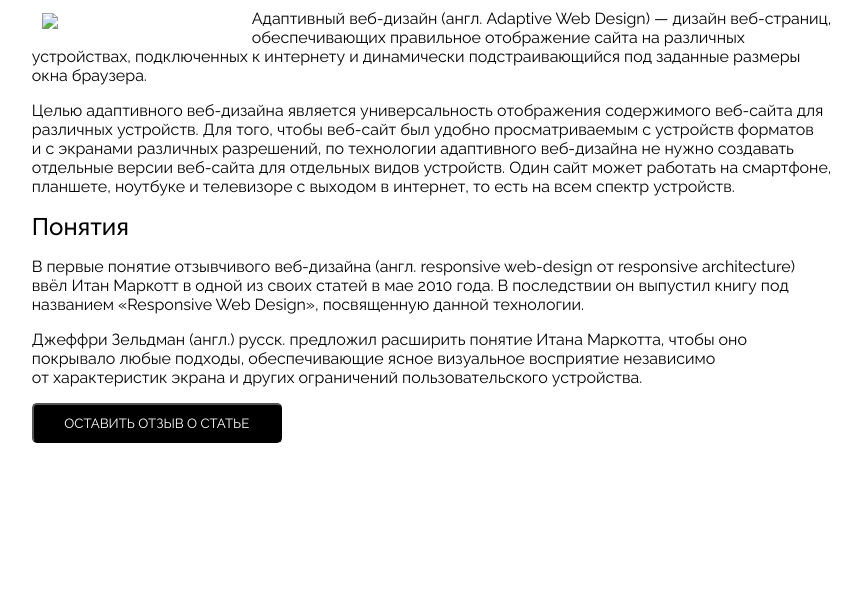
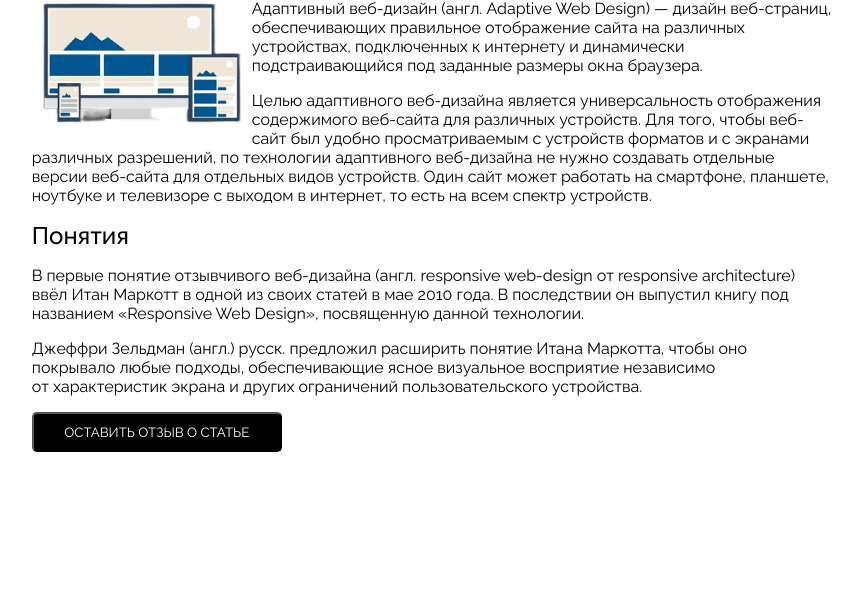
Before and after one commit to Lexglava/TZ, a plain HTML site: page index.html in a window 1280 px wide. Shown: the part 197-800 px from the top of the page, without its empty margins (197-1059 px from the left). Drawn offline with Linux system fonts and the light colour scheme; a web font is replaced by a local one.

Commit message:
Update index.html

```diff
--- a/index.html
+++ b/index.html
@@ -9,7 +9,7 @@
 <body>
     <div class="content">
         <h1>Адаптивный веб-дизайн</h1>
-        <img src="/photo/image.png" class="image">
+        <img src="image.png" class="image">
         <p>Адаптивный веб-дизайн (англ. Adaptive Web Design)&nbsp;&mdash; дизайн веб-страниц, обеспечивающих правильное отображение сайта на&nbsp;различных устройствах, подключенных к&nbsp;интернету и&nbsp;динамически подстраивающийся под заданные размеры окна браузера.</p>
         <p>Целью адаптивного веб-дизайна является универсальность отображения содержимого веб-сайта для различных устройств. Для того, чтобы веб-сайт был удобно просматриваемым с&nbsp;устройств форматов и&nbsp;с&nbsp;экранами различных разрешений, по&nbsp;технологии адаптивного веб-дизайна не&nbsp;нужно создавать отдельные версии веб-сайта для отдельных видов устройств. Один сайт может работать на&nbsp;смартфоне, планшете, ноутбуке и&nbsp;телевизоре с&nbsp;выходом в&nbsp;интернет, то&nbsp;есть на&nbsp;всем спектр устройств.</p>
         <h2>Понятия</h2>
```
